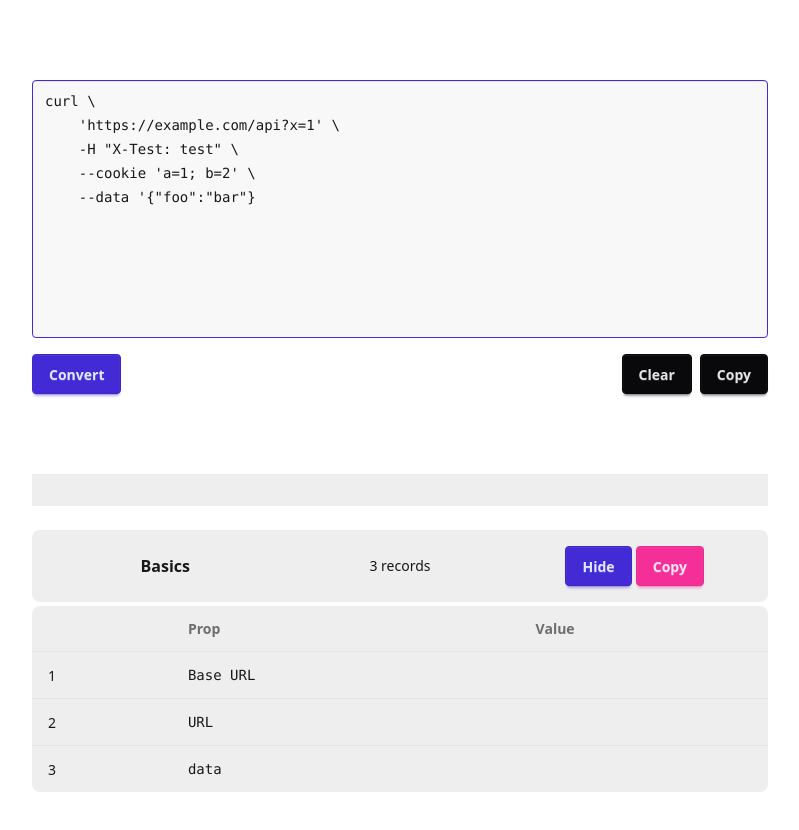
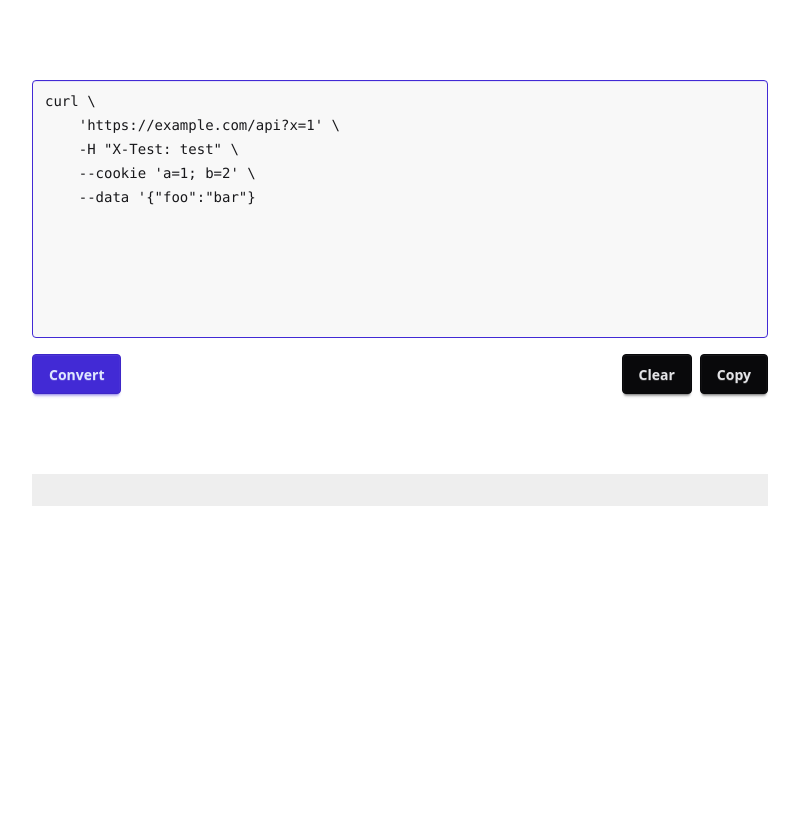
Before and after one commit to iaseth/cryptical, a SvelteKit app in the folder sv-app/: page /curl in a window 1280 px wide. Shown: the top 830 px of the page, without its empty margins (240-1039 px from the left). After the commit the page ends 800 px from the top, so only its background shows below. Built offline with nearby package versions, Linux system fonts and the light colour scheme.

Commit message:
Added getTemplate util

```diff
--- a/sv-app/src/lib/index.ts
+++ b/sv-app/src/lib/index.ts
@@ -1,3 +1,4 @@
 // place files you want to import through the `$lib` alias in this folder.
 
 export * from './utils/curl';
+export * from './utils/templates';
--- a/sv-app/src/lib/utils/curl.ts
+++ b/sv-app/src/lib/utils/curl.ts
@@ -6,6 +6,7 @@ export type CurlParsed = {
 	args: string[];
 	url: string;
 	baseUrl: string;
+	method: string;
 	params: PropVal[];
 	headers: PropVal[];
 	cookies: PropVal[];
@@ -110,5 +111,14 @@ export function parseCurl(curl: string): CurlParsed {
 		}
 	}
 
-	return { normalized, args, url, baseUrl, params, headers, cookies, data };
+
+	const method = args.includes('-X') || args.includes('--request')
+		? args[args.findIndex(a => a === '-X' || a === '--request') + 1].toUpperCase()
+		: data ? 'POST' : 'GET';
+
+	return {
+		normalized, args,
+		url, baseUrl, method, params,
+		headers, cookies, data
+	};
 }
--- /dev/null
+++ b/sv-app/src/lib/utils/templates.ts
@@ -0,0 +1,28 @@
+import Handlebars from "handlebars";
+
+interface TemplateCacheDS {
+	path: string,
+	template: Function
+}
+
+const TemplateCache: TemplateCacheDS[] = [];
+
+export async function getTemplate(path: string): Promise<Function> {
+	const cacheFound = TemplateCache.find(t => t.path === path);
+	if (cacheFound) {
+		return cacheFound.template;
+	}
+
+	const res = await fetch(`templates/handlebars/${path}.hbs`);
+	const templateContent = await res.text();
+
+	const template = Handlebars.compile(templateContent);
+	const cache: TemplateCacheDS = { path, template };
+	TemplateCache.push(cache);
+	return template;
+}
+
+export const formatDict = (items: { prop: string; value: string }[]): string =>
+	items.length
+		? `{\n${items.map(({ prop, value }) => `\t"${prop}": "${value}"`).join(',\n')}\n}`
+		: '{}';
--- a/sv-app/src/routes/curl/+page.svelte
+++ b/sv-app/src/routes/curl/+page.svelte
@@ -1,9 +1,8 @@
 
 <script lang="ts">
-	import { parseCurl, type CurlParsed, type PropVal } from "$lib";
+	import { formatDict, getTemplate, parseCurl, type CurlParsed, type PropVal } from "$lib";
 	import PropValueTable from "../../components/PropValueTable.svelte";
 	import TextArea from "../../components/TextArea.svelte";
-	import Handlebars from "handlebars";
 
 	let curlCommand = $state(`curl \\
 	'https://example.com/api?x=1' \\
@@ -11,43 +10,29 @@
 	--cookie 'a=1; b=2' \\
 	--data '{"foo":"bar"}`);
 	let generatedCode = $state('');
-	let url = $state('');
-	let baseUrl = $state('');
-	let data = $state('');
-
-	let headers: PropVal[] = $state([]);
-	let cookies: PropVal[] = $state([]);
-	let params: PropVal[] = $state([]);
+	let parsed: CurlParsed|null = $state(null);
 
 	function onclick () {
-		const stuff = parseCurl(curlCommand);
-		({ url, baseUrl, params, headers, cookies } = stuff);
-		data = stuff.data || data;
-		renderCode(stuff);
+		parsed = parseCurl(curlCommand);
+		renderCode();
 	}
 
-	function renderCode (stuff: CurlParsed) {
-		fetch('templates/handlebars/python-requests.hbs').then(res => res.text()).then(templateContent => {
-			const template = Handlebars.compile(templateContent);
-			const method = stuff.args.includes('-X') || stuff.args.includes('--request')
-				? stuff.args[stuff.args.findIndex(a => a === '-X' || a === '--request') + 1].toUpperCase()
-				: stuff.data ? 'POST' : 'GET';
-			const formatDict = (items: { prop: string; value: string }[]): string =>
-				items.length
-					? `{\n${items.map(({ prop, value }) => `\t"${prop}": "${value}"`).join(',\n')}\n}`
-					: '{}';
+	function renderCode () {
+		getTemplate('python-requests').then(template => {
+			console.log(template);
+			if (!parsed) return "";
 
 			const renderedCode = template({
-				url: baseUrl,
-				method: method.toLowerCase(),
-				hasParams: params.length > 0,
-				params: formatDict(params),
-				hasHeaders: headers.length > 0,
-				headers: formatDict(headers),
-				hasCookies: cookies.length > 0,
-				cookies: formatDict(cookies),
-				hasData: !!data,
-				data: data?.replace(/"/g, '\\"') ?? ''
+				url: parsed.baseUrl,
+				method: parsed.method.toLowerCase(),
+				hasParams: parsed.params.length > 0,
+				params: formatDict(parsed.params),
+				hasHeaders: parsed.headers.length > 0,
+				headers: formatDict(parsed.headers),
+				hasCookies: parsed.cookies.length > 0,
+				cookies: formatDict(parsed.cookies),
+				hasData: !!parsed.data,
+				data: parsed.data?.replace(/"/g, '\\"') ?? ''
 			});
 
 			generatedCode = renderedCode;
@@ -64,13 +49,16 @@
 			<pre class="text-wrap break-words">{generatedCode}</pre>
 		</section>
 
-		<PropValueTable header="Basics" records={[
-			{ prop: 'Base URL', value: baseUrl },
-			{ prop: 'URL', value: url },
-			{ prop: 'data', value: data },
-		]} />
-		<PropValueTable header="Params" records={params} />
-		<PropValueTable header="Headers" records={headers} />
-		<PropValueTable header="Cookies" records={cookies} />
+		{#if parsed}
+			<PropValueTable header="Basics" records={[
+				{ prop: 'Base URL', value: parsed.baseUrl },
+				{ prop: 'URL', value: parsed.url },
+				{ prop: 'data', value: parsed.data || "" },
+			]} />
+
+			<PropValueTable header="Params" records={parsed.params} />
+			<PropValueTable header="Headers" records={parsed.headers} />
+			<PropValueTable header="Cookies" records={parsed.cookies} />
+		{/if}
 	</footer>
 </section>
```
